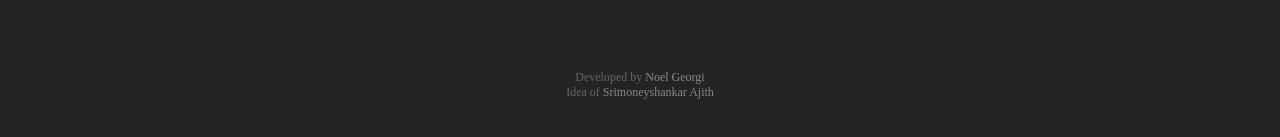
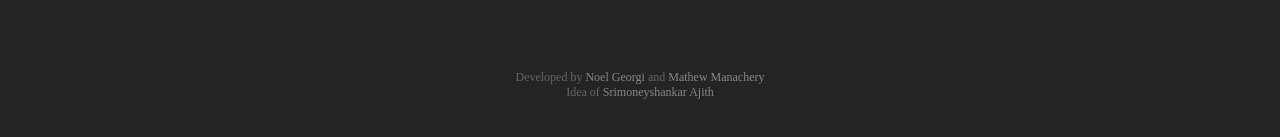
Before and after one commit to mathew2103/Bunkialo, a React (Vite) app: page / in a window 1280 px wide. Shown: the part 655-792 px from the top of the page. Built offline with nearby package versions, Linux system fonts and the light colour scheme; a web font is replaced by a local one.

Commit message:
updated credits

```diff
--- a/src/App.jsx
+++ b/src/App.jsx
@@ -160,7 +160,7 @@ export default function App() {
           </div>
       </div>
       <div className="dev-info">
-        Developed by <a href="https://www.linkedin.com/in/noel-georgi-22521a303/" target="_blank" rel="noopener noreferrer">Noel Georgi</a>
+        Developed by <a href="https://www.linkedin.com/in/noel-georgi-22521a303/" target="_blank" rel="noopener noreferrer">Noel Georgi</a> and <a href="https://www.linkedin.com/in/mathewmanachery/" target="_blank" rel="noopener noreferrer">Mathew Manachery</a>
         <br />
         Idea of <a href="https://www.linkedin.com/in/srimoneyshankar-ajith-a5a6831ba/" target="_blank" rel="noopener noreferrer">Srimoneyshankar Ajith</a>
       </div>
```
